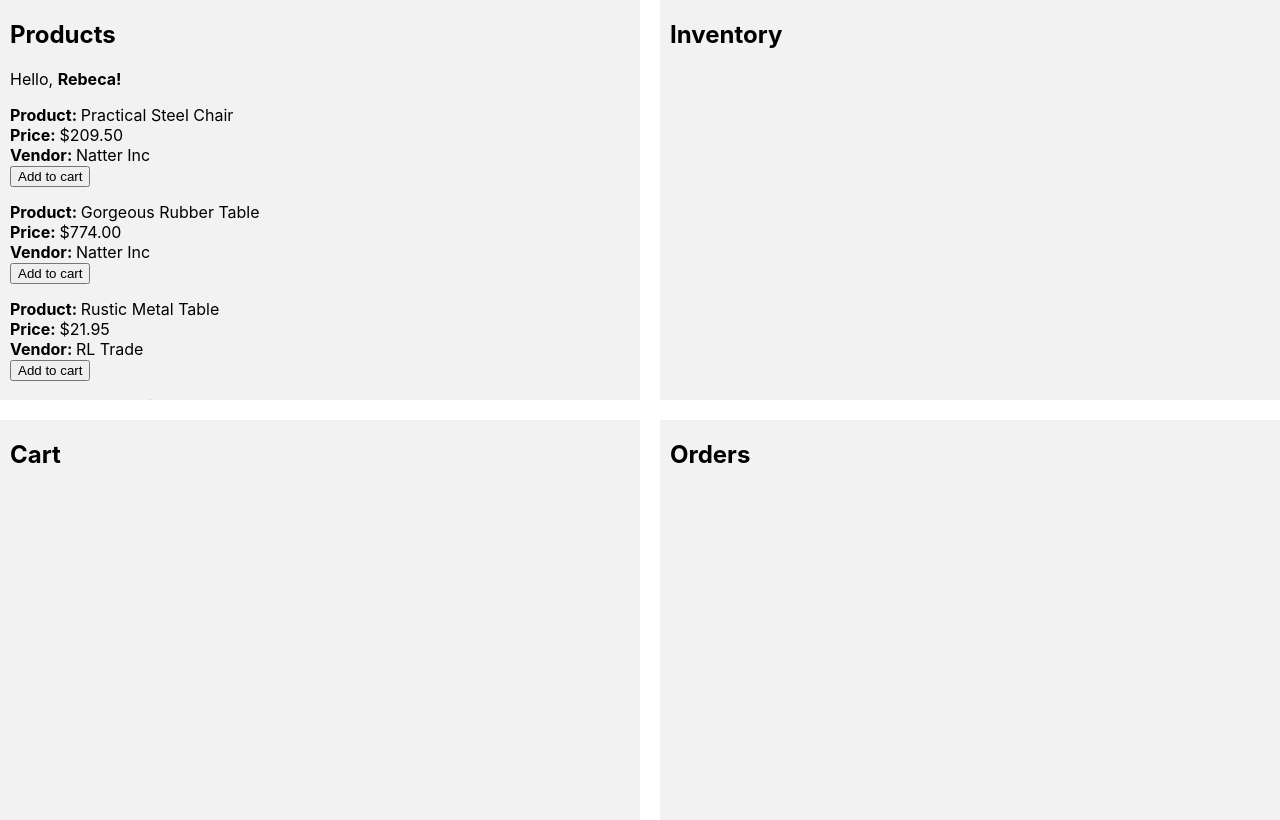
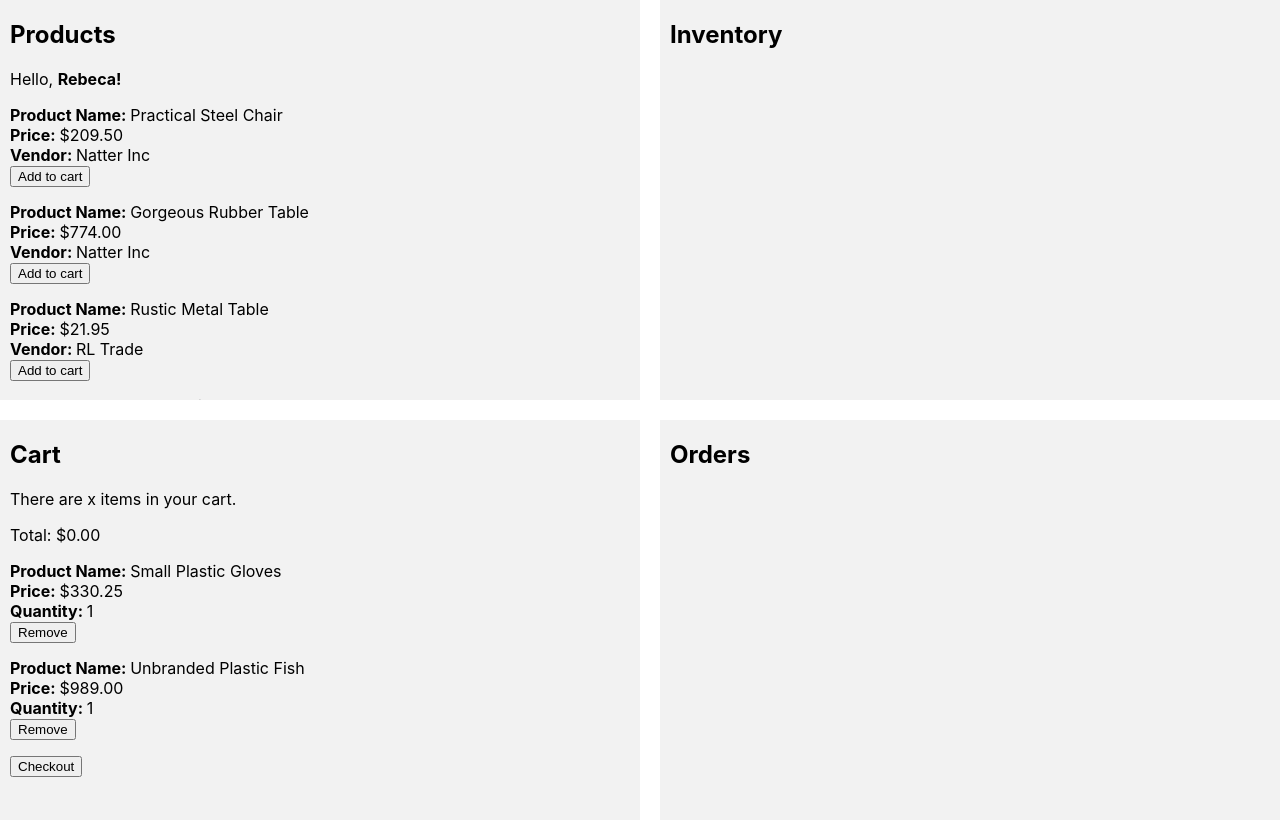
Before and after one commit to KeelerBe/redux-cart, a React (Create React App) app: page / in a window 1280 px wide. Built offline with nearby package versions, Linux system fonts and the light colour scheme.

Commit message:
Set up Cart

```diff
--- a/src/components/Cart.js
+++ b/src/components/Cart.js
@@ -1,8 +1,22 @@
 import React from 'react'
+import Product from '../components/Product'
 
-const Cart = () => (
+const Cart = ({ products, total }) => (
 	<div id="cart">
 		<h2>Cart</h2>
+		<p>There are x items in your cart.</p>
+		<p>Total: $0.00</p>
+		{products.map((product) => (
+			<div key={product.productId}>
+				<Product
+					productName={product.productName}
+					price={product.price}
+					quantity={1}
+				/>
+				<button>Remove</button>
+			</div>
+		))}
+		<button>Checkout</button>
 	</div>
 )
 
--- a/src/components/Product.js
+++ b/src/components/Product.js
@@ -4,7 +4,7 @@ import PropTypes from 'prop-types'
 const Product = ({ productName, price, available, quantity, vendorName }) => (
 	<div>
 		<li>
-			<b>Product: </b>
+			<b>Product Name: </b>
 			{productName}
 		</li>
 		<li>
@@ -24,10 +24,12 @@ const Product = ({ productName, price, available, quantity, vendorName }) => (
 				{quantity}
 			</li>
 		) : null}
-		<li>
-			<b>Vendor: </b>
-			{vendorName}
-		</li>
+		{vendorName ? (
+			<li>
+				<b>Vendor: </b>
+				{vendorName}
+			</li>
+		) : null}
 	</div>
 )
 
--- a/src/containers/App.css
+++ b/src/containers/App.css
@@ -16,6 +16,7 @@
 	overflow: auto;
 }
 
-#product-item {
+#product-item,
+#cart > div {
 	margin-bottom: 15px;
 }
--- a/src/containers/App.js
+++ b/src/containers/App.js
@@ -8,13 +8,12 @@ import OrdersContainer from './OrdersContainer'
 
 const App = () => (
 	<div id="main">
-		{console.log(selectors.getInventoryProducts())}
 		<ProductsContainer
 			products={selectors.getProducts()}
 			userName={selectors.getUserName()}
 		/>
 		<InventoryContainer />
-		<CartContainer />
+		<CartContainer products={selectors.getCartProducts()} />
 		<OrdersContainer />
 	</div>
 )
--- a/src/containers/CartContainer.js
+++ b/src/containers/CartContainer.js
@@ -1,6 +1,6 @@
 import React from 'react'
 import Cart from '../components/Cart'
 
-const CartContainer = () => <Cart />
+const CartContainer = ({ products }) => <Cart products={products} />
 
 export default CartContainer
```
